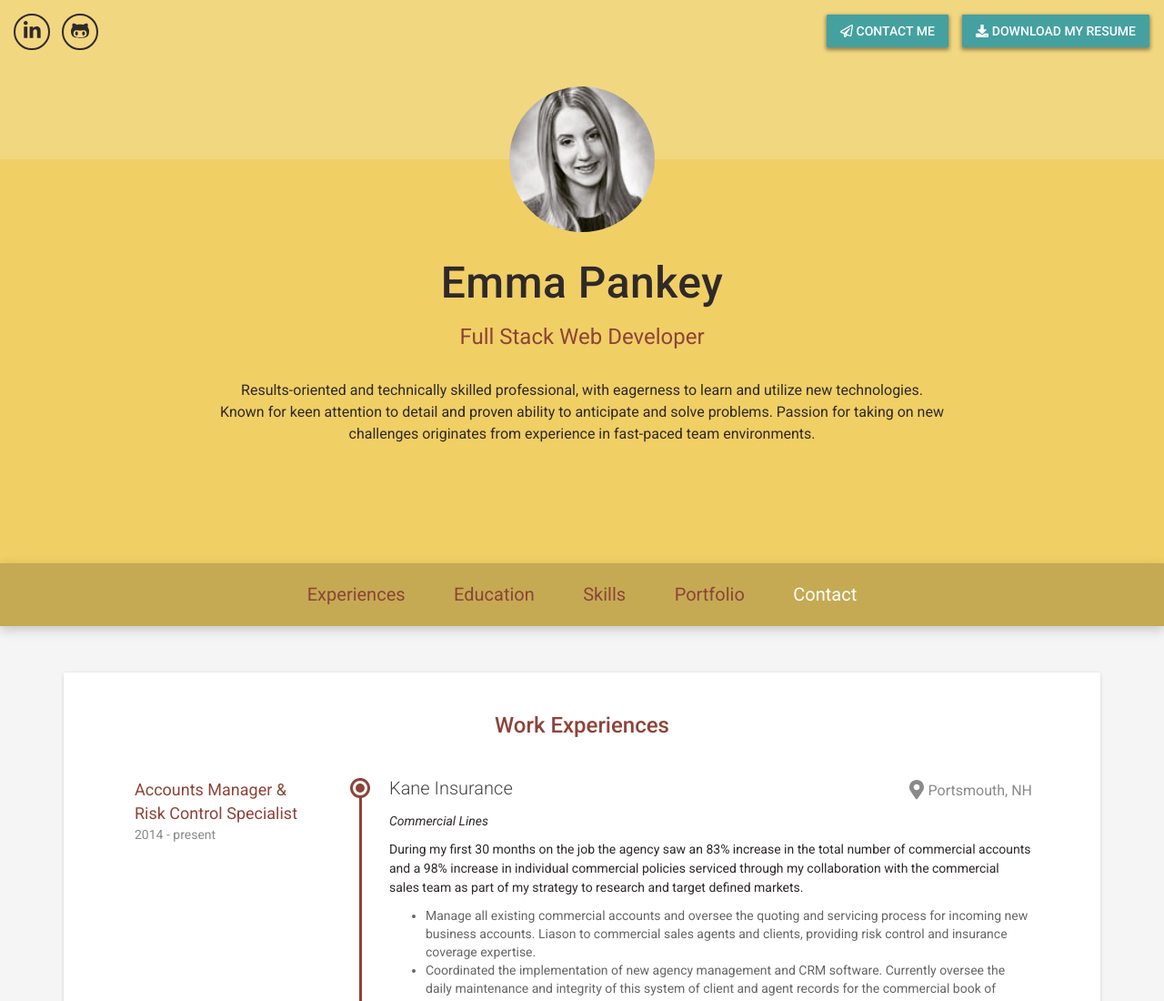
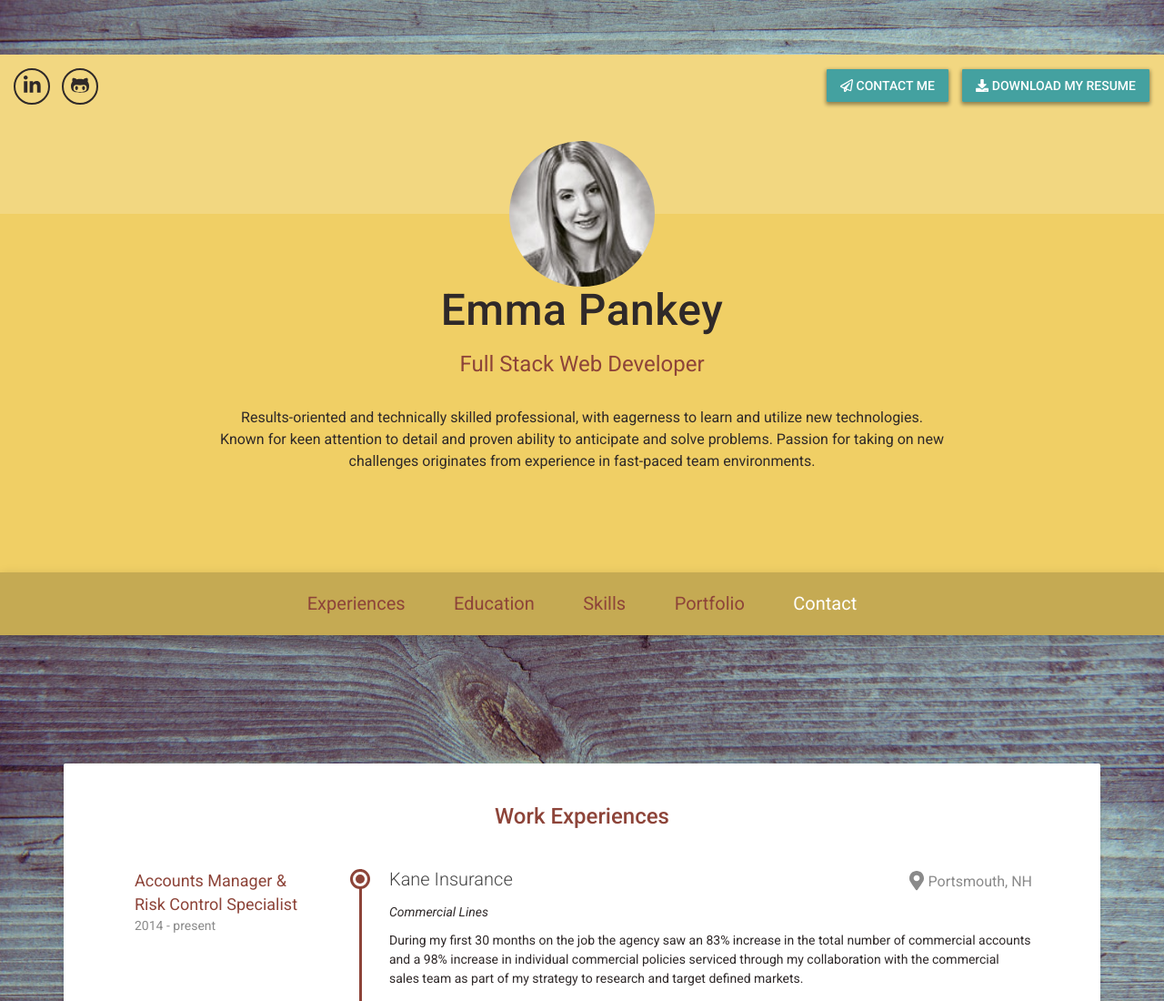
Before and after one commit to emmapankey/emmapankey.github.io, a plain HTML site: page index.html in a window 1280 px wide. Shown: the top 1100 px of the page at 91% size. Drawn offline with nearby package versions, Linux system fonts and the light colour scheme.

Commit message:
added background img

```diff
--- a/assets/css/style.css
+++ b/assets/css/style.css
@@ -9,12 +9,17 @@
 body {
   font-family: 'Roboto', sans-serif;
   color: #666;
-  background: #f5f5f5;
+  /* background: #f5f5f5; */
+  background-image: url("../images/pexels-photo-126590.jpeg");
+  background-size: cover;
+  background-position: left 400px;
+  background-attachment: fixed;
   font-size: 14px;
   -webkit-font-smoothing: antialiased;
   -moz-osx-font-smoothing: grayscale;
   color: #444;
   overflow-x: hidden;
+  margin-top: 60px;
 }
 h1,
 h2,
@@ -71,7 +76,7 @@ a.btn:hover {
   -moz-transition: all 0.4s ease-in-out;
   -ms-transition: all 0.4s ease-in-out;
   -o-transition: all 0.4s ease-in-out;
-  background: #44A1A0;
+  background: #C5AA53;
   color: #fff;
   text-align: center;
   display: inline-block;
@@ -83,6 +88,8 @@ a.btn:hover {
   -ms-border-radius: 50%;
   -o-border-radius: 50%;
   border-radius: 50%;
+  margin-bottom: 20px;
+  margin-right: 10px;
   -moz-background-clip: padding;
   -webkit-background-clip: padding-box;
   background-clip: padding-box;
@@ -177,8 +184,8 @@ a.btn:hover {
 }
 .header .intro {
   background: #F0CF65;
-  padding-top: 90px;
-  padding-bottom: 60px;
+  padding-top: 60px;
+  padding-bottom: 40px;
   position: relative;
   font-size: 16px;
 }
@@ -274,7 +281,7 @@ a.btn:hover {
   margin-right: 0;
 }
 .wrapper {
-  padding-top: 60px;
+  padding-top: 150px;
   padding-bottom: 60px;
 }
 .section {
```
Also changed, not shown: assets/images/pexels-photo-126590.jpeg (added), 2 other files.
